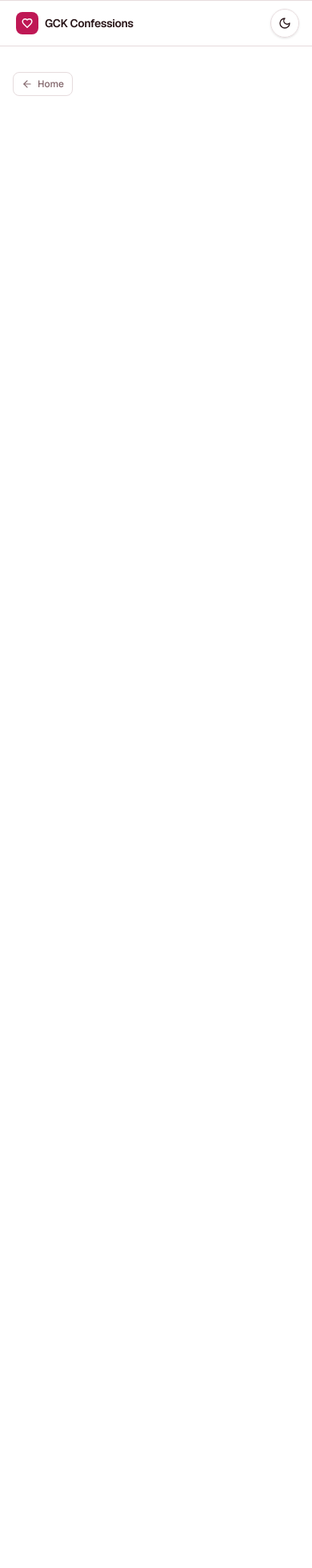
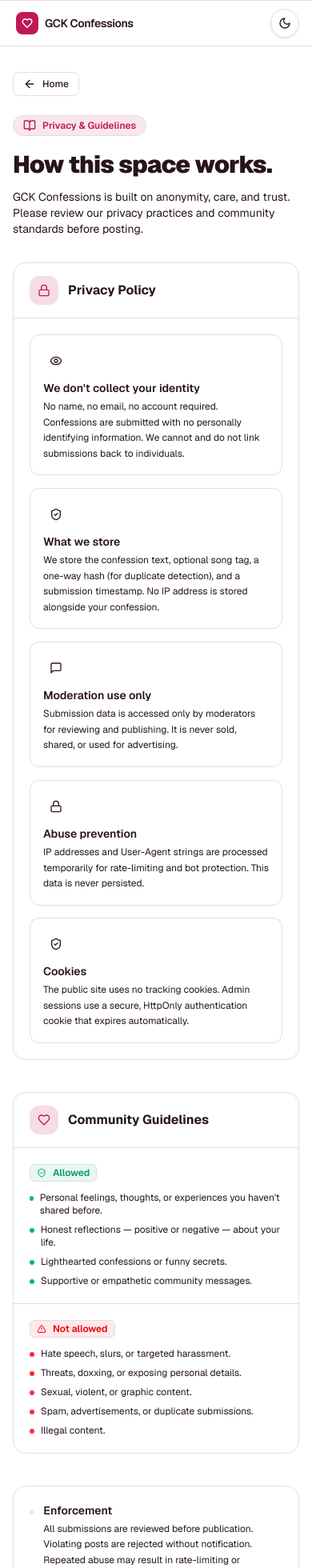
Before and after one commit to RexSixT9/gckconfessions, a Next.js app: page /guidelines in a window 390 px wide. Shown: the part 40-2000 px from the top of the page at 80% size. Built offline with nearby package versions, Linux system fonts and the light colour scheme.

Commit message:
feat: refactor GuidelinesClient to improve layout, add memoization for privacy points and community guidelines

```diff
--- a/src/app/guidelines/GuidelinesClient.tsx
+++ b/src/app/guidelines/GuidelinesClient.tsx
@@ -10,153 +10,184 @@ import {
   MessageSquare,
   ArrowLeft,
 } from "lucide-react";
-import { useRef } from "react";
+import { useRef, useMemo } from "react";
 import Link from "next/link";
 import { useStaggerEntrance } from "@/lib/gsapClient";
 import TiltCard from "@/components/TiltCard";
 
 export default function GuidelinesClient() {
-  const contentRef = useRef<HTMLDivElement>(null);
-  useStaggerEntrance(contentRef, { from: { opacity: 0, y: 34 }, duration: 0.55, stagger: 0.08 });
+  const contentRef = useRef<HTMLDivElement | null>(null);
 
-  return (
-    <div ref={contentRef} className="mx-auto w-full max-w-2xl px-4 sm:px-6">
-      {/* Back */}
-      <div className="pt-8 pb-2">
-        <Link
-          href="/"
-          className="inline-flex items-center gap-1.5 rounded-lg border border-[hsl(var(--border))] bg-transparent px-2.5 py-1.5 text-xs font-medium text-[hsl(var(--muted-foreground))] transition hover:border-[hsl(var(--accent))]/40 hover:text-[hsl(var(--accent))]"
-        >
-          <ArrowLeft className="h-3.5 w-3.5" />
-          Home
-        </Link>
-      </div>
+  useStaggerEntrance(contentRef, {
+    from: { opacity: 0, y: 32 },
+    duration: 0.6,
+    stagger: 0.08,
+  });
 
-      {/* Page header */}
-      <section data-animate className="pb-6 pt-5 sm:pb-8 sm:pt-6">
-        <span className="mb-4 inline-flex items-center gap-1.5 rounded-full border border-[hsl(var(--accent))]/20 bg-[hsl(var(--accent))]/8 px-3 py-1 text-xs font-semibold text-[hsl(var(--accent))]">
-          <BookOpen className="h-3.5 w-3.5" />
-          Privacy &amp; Guidelines
-        </span>
-        <h1 className="mt-3 text-2xl font-black tracking-tight text-[hsl(var(--foreground))] sm:text-4xl">
-          How this space works.
-        </h1>
-        <p className="mt-3 text-sm leading-relaxed text-[hsl(var(--muted-foreground))] sm:text-base">
-          GCK Confessions is built on anonymity, care, and community trust. Read through our
-          privacy practices and community standards before posting.
-        </p>
-      </section>
+  /* --------------------------- MEMOIZED CONTENT --------------------------- */
 
-      {/* ── PRIVACY SECTION ─────────────────────────────── */}
-      <section data-animate className="mb-8 overflow-hidden rounded-2xl border border-[hsl(var(--border))] bg-[hsl(var(--card))]">
-        {/* Section header */}
-        <div className="flex items-center gap-3 border-b border-[hsl(var(--border))] px-4 py-3 sm:px-6 sm:py-4">
-          <span className="flex h-8 w-8 items-center justify-center rounded-xl bg-[hsl(var(--accent))]/10">
-            <Lock className="h-4 w-4 text-[hsl(var(--accent))]" />
-          </span>
-          <h2 className="text-sm font-bold text-[hsl(var(--foreground))] sm:text-base">Privacy Policy</h2>
-        </div>
-
-        {/* Bento grid for privacy points */}
-        <div className="grid grid-cols-1 gap-3 py-4 sm:grid-cols-2">
-          {[
+  const privacyPoints = useMemo(
+    () => [
       {
         icon: Eye,
         title: "We don't collect your identity",
-              body: "No name, no email, no account required. Confessions are submitted with no personally identifying information. We cannot and do not link submissions back to individuals.",
+        body:
+          "No name, no email, no account required. Confessions are submitted with no personally identifying information. We cannot and do not link submissions back to individuals.",
       },
       {
         icon: ShieldCheck,
-              title: "What we do store",
-              body: "We store the text of your confession, an optional song tag, a one-way hash of the message (to detect duplicates), and a submission timestamp. No IP address is stored alongside your confession.",
+        title: "What we store",
+        body:
+          "We store the confession text, optional song tag, a one-way hash (for duplicate detection), and a submission timestamp. No IP address is stored alongside your confession.",
       },
       {
         icon: MessageSquare,
         title: "Moderation use only",
-              body: "Submission data is only accessed by moderators for the purpose of reviewing and publishing confessions. It is never sold, shared with third parties, or used for advertising.",
+        body:
+          "Submission data is accessed only by moderators for reviewing and publishing. It is never sold, shared, or used for advertising.",
       },
       {
         icon: Lock,
-              title: "Rate-limiting and abuse prevention",
-              body: "We temporarily process IP addresses and User-Agent strings to enforce rate limits and block bots. This data is held in memory only and is not persisted to any database.",
+        title: "Abuse prevention",
+        body:
+          "IP addresses and User-Agent strings are processed temporarily for rate-limiting and bot protection. This data is never persisted.",
       },
       {
         icon: ShieldCheck,
         title: "Cookies",
-              body: "The public-facing site uses no tracking cookies. Admin sessions use a secure, HttpOnly cookie for authentication that expires automatically.",
+        body:
+          "The public site uses no tracking cookies. Admin sessions use a secure, HttpOnly authentication cookie that expires automatically.",
       },
-          ].map(({ icon: Icon, title, body }) => (
-            <TiltCard
-              key={title}
-              className="flex flex-col gap-2 rounded-xl border border-[hsl(var(--border))]/60 bg-[hsl(var(--card))]/60 px-4 py-5 backdrop-blur-sm transition-all duration-200 focus:outline-none"
-              aria-label={title}
-            >
-              <span className="flex h-7 w-7 items-center justify-center rounded-lg bg-[hsl(var(--secondary))]">
-                <Icon className="h-3.5 w-3.5 text-[hsl(var(--muted-foreground))]" />
-              </span>
-              <p className="text-sm font-semibold text-[hsl(var(--foreground))]">{title}</p>
-              <p className="mt-1 text-xs leading-relaxed text-[hsl(var(--muted-foreground))]">{body}</p>
-            </TiltCard>
-          )
-          )}
-        </div>
-      </section>
+    ],
+    []
+  );
 
-      {/* ── COMMUNITY GUIDELINES ────────────────────────── */}
-      <section data-animate className="mb-8 overflow-hidden rounded-2xl border border-[hsl(var(--border))] bg-[hsl(var(--card))]">
-        <div className="flex items-center gap-3 border-b border-[hsl(var(--border))] px-4 py-3 sm:px-6 sm:py-4">
-          <span className="flex h-8 w-8 items-center justify-center rounded-xl bg-[hsl(var(--accent))]/10">
-            <Heart className="h-4 w-4 text-[hsl(var(--accent))]" />
-          </span>
-          <h2 className="text-sm font-bold text-[hsl(var(--foreground))] sm:text-base">Community Guidelines</h2>
-        </div>
-
-        <div className="divide-y divide-[hsl(var(--border))]">
-          {[
+  const guidelines = useMemo(
+    () => [
       {
         label: "Allowed",
         variant: "accept" as const,
         items: [
           "Personal feelings, thoughts, or experiences you haven't shared before.",
           "Honest reflections — positive or negative — about your life.",
-                "Lighthearted confessions, guilty pleasures, or funny secrets.",
-                "Supportive or empathetic messages directed at the community.",
+          "Lighthearted confessions or funny secrets.",
+          "Supportive or empathetic community messages.",
         ],
       },
       {
         label: "Not allowed",
         variant: "reject" as const,
         items: [
-                "Hate speech, slurs, or content targeting individuals or groups.",
-                "Threats, harassment, or doxxing of any kind.",
-                "Personal information about others (names, numbers, locations).",
+          "Hate speech, slurs, or targeted harassment.",
+          "Threats, doxxing, or exposing personal details.",
           "Sexual, violent, or graphic content.",
-                "Spam, advertisements, or repeated identical submissions.",
-                "Content that violates applicable laws.",
+          "Spam, advertisements, or duplicate submissions.",
+          "Illegal content.",
         ],
       },
-          ].map(({ label, variant, items }) => (
-            <div key={label} className="px-4 py-4 sm:px-6 sm:py-5">
-              <p
-                className={`mb-3 inline-flex items-center gap-1.5 rounded-md px-2 py-0.5 text-[11px] font-semibold ${variant === "accept"
-                  ? "border border-[hsl(var(--action-accept))]/30 bg-[hsl(var(--action-accept))]/10 text-[hsl(var(--action-accept))]"
-                  : "border border-[hsl(var(--action-reject))]/30 bg-[hsl(var(--action-reject))]/10 text-[hsl(var(--action-reject))]"
+    ],
+    []
+  );
+
+  /* ----------------------------------------------------------------------- */
+
+  return (
+    <main
+      ref={contentRef}
+      className="mx-auto w-full max-w-3xl px-4 sm:px-6"
+    >
+      {/* ================= Back Button ================= */}
+      <div className="pt-8">
+        <Link
+          href="/"
+          aria-label="Back to home"
+          className="inline-flex items-center gap-2 rounded-lg border px-3 py-1.5 text-xs font-medium text-muted-foreground transition hover:border-[hsl(var(--accent))] hover:text-[hsl(var(--accent))]"
+        >
+          <ArrowLeft className="h-4 w-4" />
+          Home
+        </Link>
+      </div>
+
+      {/* ================= Header ================= */}
+      <header className="pb-8 pt-6">
+        <span className="inline-flex items-center gap-2 rounded-full border border-[hsl(var(--accent))]/20 bg-[hsl(var(--accent))]/10 px-3 py-1 text-xs font-semibold text-[hsl(var(--accent))]">
+          <BookOpen className="h-4 w-4" />
+          Privacy & Guidelines
+        </span>
+
+        <h1 className="mt-4 text-3xl font-black tracking-tight sm:text-4xl">
+          How this space works.
+        </h1>
+
+        <p className="mt-3 max-w-xl text-sm text-muted-foreground sm:text-base">
+          GCK Confessions is built on anonymity, care, and trust. Please review
+          our privacy practices and community standards before posting.
+        </p>
+      </header>
+
+      {/* ================= Privacy Section ================= */}
+      <section className="mb-10 rounded-2xl border bg-card">
+        <div className="flex items-center gap-3 border-b px-5 py-4">
+          <div className="flex h-9 w-9 items-center justify-center rounded-xl bg-[hsl(var(--accent))]/15">
+            <Lock className="h-4 w-4 text-[hsl(var(--accent))]" />
+          </div>
+          <h2 className="text-base font-bold">Privacy Policy</h2>
+        </div>
+
+        <div className="grid gap-4 p-5 sm:grid-cols-2">
+          {privacyPoints.map(({ icon: Icon, title, body }) => (
+            <TiltCard
+              key={title}
+              className="rounded-xl border bg-muted/30 p-4 transition hover:shadow-sm"
+            >
+              <div className="mb-2 flex h-8 w-8 items-center justify-center rounded-lg bg-secondary">
+                <Icon className="h-4 w-4 text-muted-foreground" />
+              </div>
+              <h3 className="text-sm font-semibold">{title}</h3>
+              <p className="mt-1 text-xs text-muted-foreground leading-relaxed">
+                {body}
+              </p>
+            </TiltCard>
+          ))}
+        </div>
+      </section>
+
+      {/* ================= Community Guidelines ================= */}
+      <section className="mb-10 rounded-2xl border bg-card">
+        <div className="flex items-center gap-3 border-b px-5 py-4">
+          <div className="flex h-9 w-9 items-center justify-center rounded-xl bg-[hsl(var(--accent))]/15">
+            <Heart className="h-4 w-4 text-[hsl(var(--accent))]" />
+          </div>
+          <h2 className="text-base font-bold">Community Guidelines</h2>
+        </div>
+
+        <div className="divide-y">
+          {guidelines.map(({ label, variant, items }) => {
+            const isAccept = variant === "accept";
+
+            return (
+              <div key={label} className="px-5 py-5">
+                <div
+                  className={`mb-3 inline-flex items-center gap-2 rounded-md px-2 py-0.5 text-xs font-semibold ${
+                    isAccept
+                      ? "border border-emerald-500/30 bg-emerald-500/10 text-emerald-600"
+                      : "border border-red-500/30 bg-red-500/10 text-red-600"
                   }`}
                 >
-                {variant === "accept" ? (
+                  {isAccept ? (
                     <ShieldCheck className="h-3 w-3" />
                   ) : (
                     <AlertTriangle className="h-3 w-3" />
                   )}
                   {label}
-              </p>
-              <ul className="space-y-2">
+                </div>
+
+                <ul className="space-y-2 text-xs text-muted-foreground">
                   {items.map((item) => (
-                  <li key={item} className="flex items-start gap-2 text-xs text-[hsl(var(--muted-foreground))]">
+                    <li key={item} className="flex gap-2">
                       <span
-                      className={`mt-1.5 h-1.5 w-1.5 shrink-0 rounded-full ${variant === "accept"
-                        ? "bg-[hsl(var(--action-accept))]"
-                        : "bg-[hsl(var(--action-reject))]"
+                        className={`mt-1.5 h-1.5 w-1.5 rounded-full ${
+                          isAccept ? "bg-emerald-500" : "bg-red-500"
                         }`}
                       />
                       {item}
@@ -164,32 +195,30 @@ export default function GuidelinesClient() {
                   ))}
                 </ul>
               </div>
-          ))}
+            );
+          })}
         </div>
       </section>
 
-      {/* ── ENFORCEMENT ─────────────────────────────────── */}
-      <section data-animate className="mb-10 rounded-2xl border border-[hsl(var(--border))] bg-[hsl(var(--secondary))] px-4 py-4 sm:px-6 sm:py-5">
-        <div className="flex items-start gap-3">
-          <span className="mt-0.5 flex h-7 w-7 shrink-0 items-center justify-center rounded-lg bg-amber-100 dark:bg-amber-950/40">
-            <AlertTriangle className="h-3.5 w-3.5 text-amber-600 dark:text-amber-400" />
-          </span>
+      {/* ================= Enforcement ================= */}
+      <section className="mb-12 rounded-2xl border bg-muted/40 p-5">
+        <div className="flex gap-3">
+          <AlertTriangle className="mt-0.5 h-5 w-5 text-amber-500" />
           <div>
-            <p className="text-sm font-semibold text-[hsl(var(--foreground))]">Enforcement</p>
-            <p className="mt-1 text-xs leading-relaxed text-[hsl(var(--muted-foreground))]">
-              All submissions are reviewed before publication. Posts that violate these guidelines
-              are rejected without notification. Repeated abuse may result in rate-limiting or
-              temporary blocking of submission access. Moderators have final discretion on all
-              publishing decisions.
+            <h3 className="text-sm font-semibold">Enforcement</h3>
+            <p className="mt-1 text-xs text-muted-foreground leading-relaxed">
+              All submissions are reviewed before publication. Violating posts
+              are rejected without notification. Repeated abuse may result in
+              rate-limiting or temporary submission blocks. Moderators have
+              final discretion.
             </p>
           </div>
         </div>
       </section>
 
-      {/* Footer note */}
-      <p className="mb-12 text-center text-[11px] text-[hsl(var(--muted-foreground))]">
-        These guidelines may be updated at any time. Last reviewed February 2026.
+      <p className="mb-14 text-center text-xs text-muted-foreground">
+        Last reviewed February 2026.
       </p>
-    </div>
+    </main>
   );
 }
```
Lines whose indentation alone changed are shown as unchanged.
